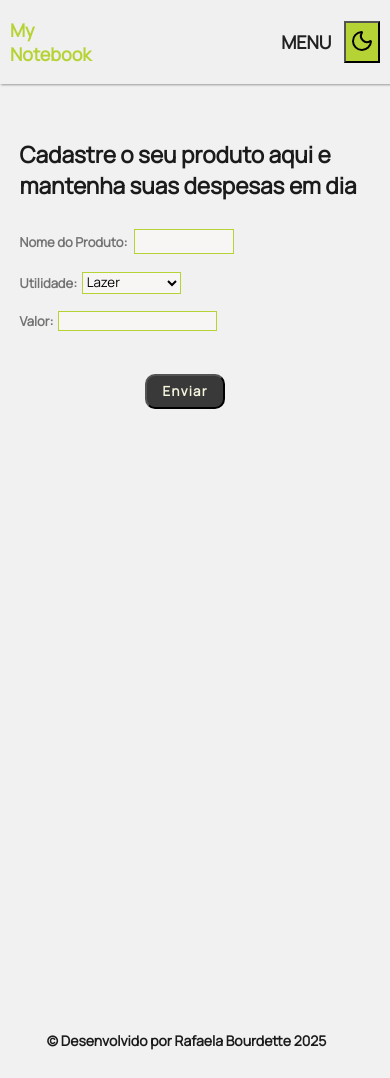
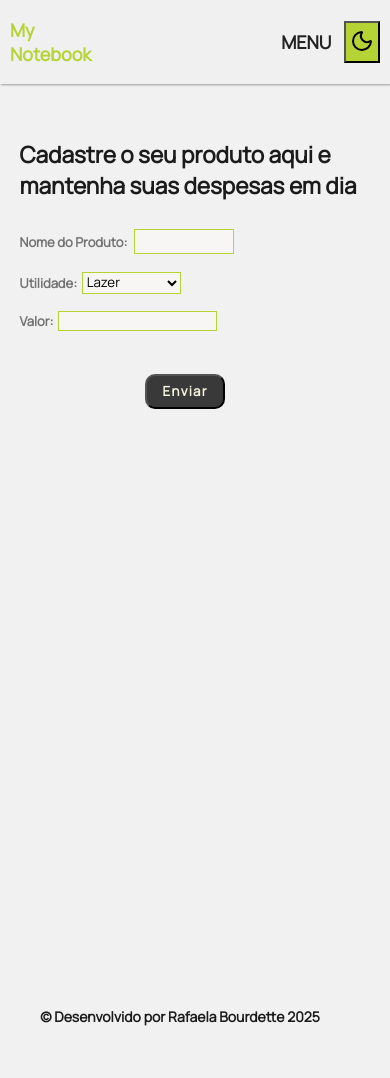
Before and after one commit to rafaelabou1999/mynotebook-despesas, a React (Vite) app: page / in a window 390 px wide. Shown: the top 1078 px of the page. After the commit the page ends 1054 px from the top, so only its background shows below. Built offline with nearby package versions, Linux system fonts and the light colour scheme.

Commit message:
working on responsiveness

```diff
--- a/src/templates/Main/styles.module.css
+++ b/src/templates/Main/styles.module.css
@@ -23,9 +23,9 @@ footer{
     }
 
     footer{
-      top:50rem;
-      left: 50%;
-      transform: translateX(-50%);
+      top:48.5rem;
+      left: 180px;
       padding: 12%;
+      text-align: center;
     }
 }
```
